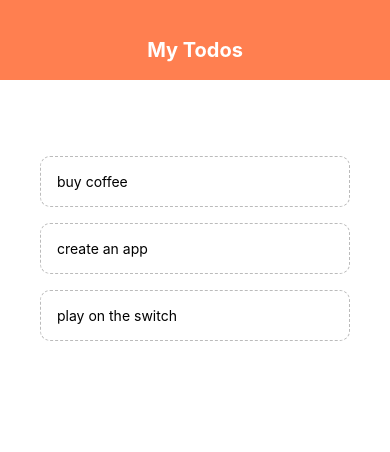
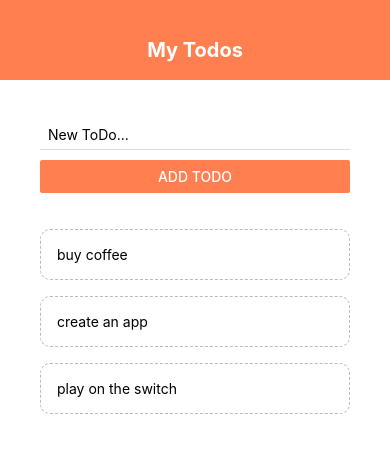
Before and after one commit to kurtreyn/practice-react-native-app, a React Native app: screen / in a window 390 px wide. Shown: the top 452 px of the page. Built offline with nearby package versions, Linux system fonts and the light colour scheme.

Commit message:
ToDo App part 3

```diff
--- a/App.js
+++ b/App.js
@@ -2,6 +2,7 @@
 import { StyleSheet, Text, View, FlatList } from 'react-native';
 import Header from './components/header';
 import ToDoItem from './components/todoItem';
+import AddToDo from './components/addToDo';
 
 export default function App() {
   const [todos, setTodos] = useState([
@@ -12,7 +13,16 @@
 
   const pressHandler = (key) => {
     setTodos((prevTodos) => {
-      return prevTodos.filter(todo => todo.key != key)
+      return prevTodos.filter((todo) => todo.key != key);
+    });
+  };
+
+  const submitHandler = (text) => {
+    setTodos((prevTodos) => {
+      return [
+        {text: text, key: Math.random().toString()},
+        ...prevTodos
+      ]
     })
   }
 
@@ -20,12 +30,14 @@
     <View style={styles.container}>
       <Header />
       <View style={styles.content}>
-        {/* to form */}
+        <AddToDo submitHandler={
+        submitHandler}/>
         <View style={styles.list}>
           <FlatList
             data={todos}
-            renderItem={({ item }) =>
-           <ToDoItem item={item} pressHandler={pressHandler}/>}
+            renderItem={({ item }) => (
+              <ToDoItem item={item} pressHandler={pressHandler} />
+            )}
           />
         </View>
       </View>
--- /dev/null
+++ b/components/addToDo.js
@@ -0,0 +1,37 @@
+import { StyleSheet, Text, View, TextInput, Button } from 'react-native';
+import React, { useState } from 'react';
+
+const AddToDo = ({ submitHandler }) => {
+  const [text, setText] = useState('');
+
+  const changeHandler = (val) => {
+    setText(val);
+  };
+
+  return (
+    <View>
+      <TextInput
+        style={styles.input}
+        placeholder="New ToDo..."
+        onChangeText={changeHandler}
+      />
+      <Button
+        onPress={() => submitHandler(text)}
+        title="add todo"
+        color="coral"
+      />
+    </View>
+  );
+};
+
+export default AddToDo;
+
+const styles = StyleSheet.create({
+  input: {
+    marginBottom: 10,
+    paddingHorizontal: 8,
+    paddingVertical: 6,
+    borderBottomWidth: 1,
+    borderBottomColor: '#ddd',
+  },
+});
```
